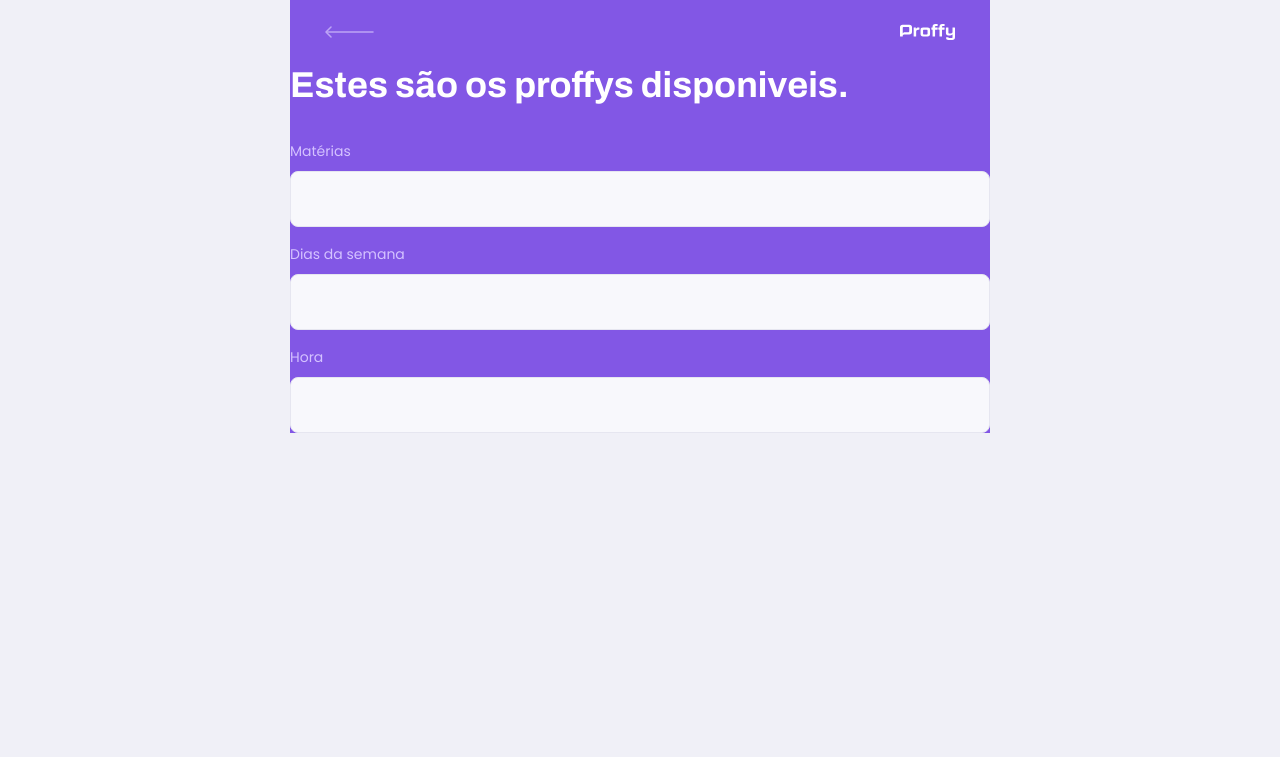
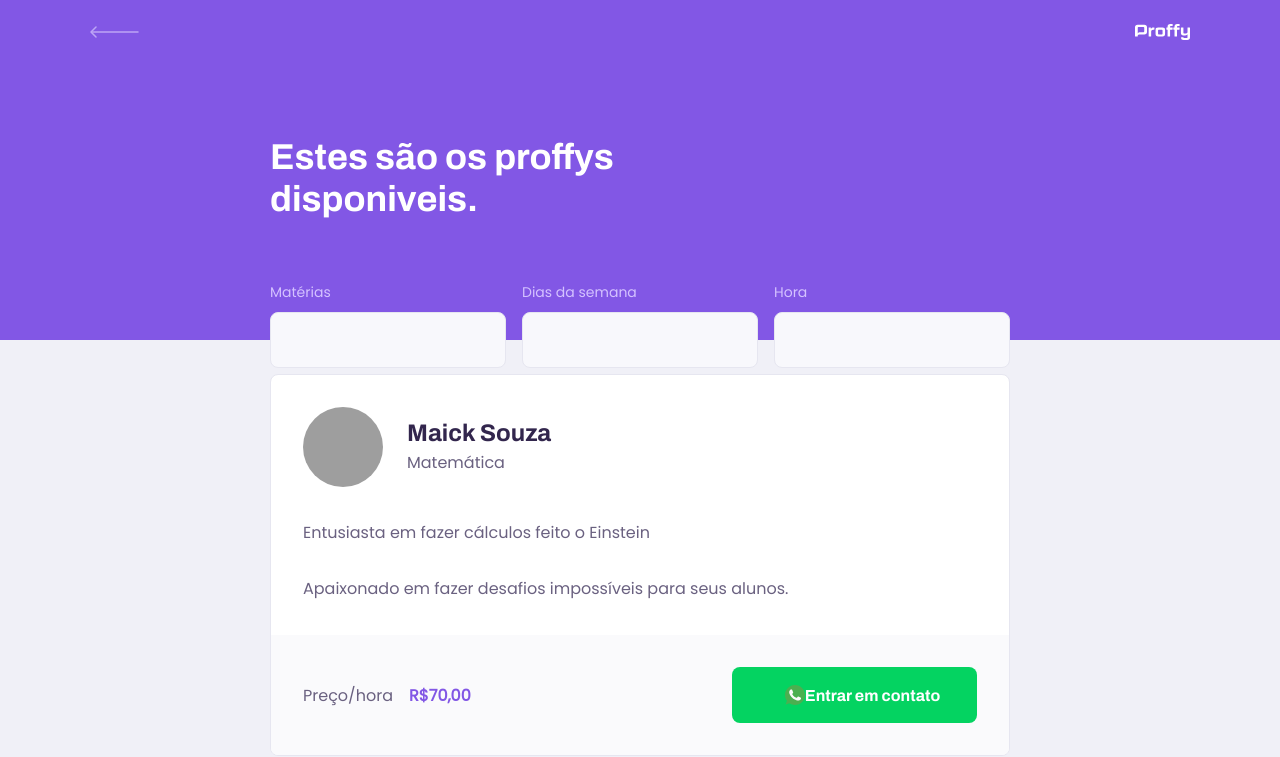
Before and after one commit to NearMaick/NLW-Proffy-web, a React (Create React App) app: page /study in a window 1280 px wide. Shown: the top 757 px of the page. Built offline with nearby package versions, Linux system fonts and the light colour scheme; grey boxes are pictures that could not be loaded.

Commit message:
style(web): study #3

```diff
--- a/src/assets/styles/global.css
+++ b/src/assets/styles/global.css
@@ -1,6 +1,4 @@
 :root {
-  font-size: 60%;
-
   --color-background: #F0F0F7;
   --color-primary-lighter: #9871F5;
   --color-primary-light: #916BEA;
@@ -19,11 +17,14 @@
   --color-button-text: #FFFFFF;
   --color-box-base: #FFFFFF;
   --color-box-footer: #FAFAFC;
+
+  font-size: 60%;
 }
 
 * {
   margin: 0;
   padding: 0;
+  outline: 0;
   box-sizing: border-box;
 }
 
@@ -43,6 +44,7 @@
 
 body, input, button, textarea {
   font: 500 1.6rem Poppins;
+  color: var(--color-text-base);
 }
 
 .container {
--- a/src/components/PageHeader/index.tsx
+++ b/src/components/PageHeader/index.tsx
@@ -1,28 +1,29 @@
 import React from 'react';
-
 import { Link } from 'react-router-dom';
 
-import logoImg  from '../../assets/images/logo.svg';
+import logoImg from '../../assets/images/logo.svg';
 import backIcon from '../../assets/images/icons/back.svg';
+
+import './styles.css';
 
 interface PageHeaderProps {
   title: string;
 }
 
-const PageHeader: React.FC<PageHeaderProps> = (props) => {
-  return(
+const PageHeader: React.FC<PageHeaderProps> = ({ title, children }) => {
+  return (
     <header className="page-header">
       <div className="top-bar-container">
-          <Link to ="/">
-            <img src={backIcon} alt="" />
+        <Link to="/">
+          <img src={backIcon} alt="Voltar" />
         </Link>
-          <img src={logoImg} alt="" />
+        <img src={logoImg} alt="Proffy" />
       </div>
 
       <div className="header-content">
-          <strong>{props.title}</strong>
+        <strong>{title}</strong>
 
-          {props.children}
+        {children}
       </div>
     </header>
   );
--- a/src/components/PageHeader/styles.css
+++ b/src/components/PageHeader/styles.css
@@ -0,0 +1,68 @@
+.page-header {
+  display: flex;
+  flex-direction: column;
+  background: var(--color-primary);
+}
+
+.page-header .top-bar-container {
+  width: 90%;
+  margin: 0 auto;
+  display: flex;
+  justify-content: space-between;
+  align-items: center;
+  color: var(--colo-text-in-primary);
+  padding: 1.6rem 0;
+}
+
+.page-header .top-bar-container a {
+  height: 3.2rem;
+  transition: opacity 0.2s;
+}
+
+.page-header .top-bar-container a:hover {
+  opacity: 0.6;
+}
+
+.page-header .top-bar-container > img {
+  height: 1.6rem;
+}
+
+.page-header .header-content {
+  width: 90%;
+  margin: 0 auto;
+  position: relative;
+  margin: 3.2rem auto;
+}
+
+.page-header .header-content strong {
+  font: 700 3.6rem Archivo;
+  line-height: 4.2rem;
+  color: var(--color-title-in-primary);
+}
+
+
+@media (min-width: 700px) {
+  .page-header {
+    height: 340px;
+  }
+
+  .page-header .top-bar-container {
+    max-width: 1100px;
+  }
+
+  .page-header .header-content {
+    flex: 1;
+    max-width: 740px;
+    margin: 0 auto;
+    padding-bottom: 48px;
+
+    display: flex;
+    flex-direction: column;
+    justify-content: center;
+    align-items: flex-start;
+  }
+
+  .page-header .header-content strong {
+    max-width: 430px;
+  }
+}
--- /dev/null
+++ b/src/components/TeacherItem/index.tsx
@@ -0,0 +1,38 @@
+import React from 'react';
+
+import whatsappIcon from '../../assets/images/icons/whatsapp.svg';
+
+import './styles.css';
+
+const TeacherItem: React.FC = () => {
+  return (
+    <article className="teacher-item">
+          <header>
+            <img src="https://avatars2.githubusercontent.com/u/49838202?s=460&u=87f1bd097ae6a80491278dd8f6130e2dd2808723&v=4" alt="Maick Souza"/>
+            <div>
+              <strong>Maick Souza</strong>
+              <span>Matemática</span>
+            </div>
+          </header>
+
+          <p>
+            Entusiasta em fazer cálculos feito o Einstein
+            <br /><br />
+            Apaixonado em fazer desafios impossíveis para seus alunos.
+          </p>
+
+          <footer>
+            <p>
+              Preço/hora
+              <strong>R$70,00</strong>
+            </p>
+            <button type="button">
+              <img src={whatsappIcon} alt="Whatsapp" />
+              Entrar em contato
+            </button>
+          </footer>
+        </article>
+  );
+}
+
+export default TeacherItem;
--- /dev/null
+++ b/src/components/TeacherItem/styles.css
@@ -0,0 +1,124 @@
+.teacher-item {
+  background: var(--color-box-base);
+  border: 1px solid var(--color-line-in-white);
+  border-radius: 0.8rem;
+  margin-top: 0.2rem;
+  overflow: hidden;
+}
+
+.teacher-item header {
+  padding: 3.2rem 2rem;
+  display: flex;
+  align-items: center;
+}
+
+.teacher-item header img {
+  width: 8rem;
+  height: 8rem;
+  border-radius: 50%;
+}
+
+.teacher-item header div {
+  margin-left: 2.4rem;
+}
+
+.teacher-item header div strong {
+  font: 700 2.4rem Archivo;
+  display: block;
+  color: var(--color-text-title);
+}
+
+.teacher-item header div span {
+  font-size: 1.6rem;
+  display: block;
+  margin-top: 0.4rem;
+}
+
+.teacher-item > p {
+  padding: 0 2rem;
+  font-size: 1.6rem;
+  line-height: 2.8rem;
+}
+
+.teacher-item footer {
+  padding: 3.2rem 2rem;
+  background: var(--color-box-footer);
+  border-top: 1px solid var(--color-title-in-white);
+  margin-top: 3.2rem;
+  display: flex;
+  align-items: center;
+  justify-content: space-between;
+}
+
+.teacher-item footer p strong {
+  color: var(--color-primary);
+  font-size: 1.6rem;
+  display: block;
+}
+
+.teacher-item footer button {
+  width: 20rem;
+  height: 5.6rem;
+  background: var(--color-secundary);
+  color: var(--color-button-text);
+  border: 0;
+  border-radius: 0.8rem;
+  cursor: pointer;
+  font: 700 1.4rem Archivo;
+  display: flex;
+  align-items: center;
+  justify-content: space-evenly;
+  transition: background-color 0.2s;
+}
+
+.teacher-item footer button:hover {
+  background: var(--color-secundary-dark);
+}
+
+@media (min-width: 700px) {
+  #page-teacher-list {
+    max-width: 100%;
+  }
+
+  #search-teachers {
+    display: grid;
+    grid-template-columns: repeat(3, 1fr);
+    column-gap: 16px;
+    position: absolute;
+    bottom: -28px;
+  }
+
+  #search-teachers .input-block + .input-block {
+    margin-top: 0;
+  }
+
+  #page-teacher-list main {
+    padding: 32px 0;
+    max-width: 740px;
+    margin: 0 auto;
+  }
+
+  .teacher-item header,
+  .teacher-item footer {
+    padding: 3.2rem;
+  }
+
+  .teacher-item > p {
+    padding: 0 3.2rem;
+  }
+
+  .teacher-item footer p strong {
+    display: initial;
+    margin-left: 1.6rem;
+  }
+
+  .teacher-item footer button {
+    width: 24.5rem;
+    font-size: 1.6rem;
+    justify-content: center;
+  }
+
+  .teacher-item footer button img {
+    margin-left: 1.6rem;
+  }
+}
--- a/src/pages/Landing/index.tsx
+++ b/src/pages/Landing/index.tsx
@@ -24,14 +24,12 @@
         alt="Plataforma de estudos"
         className="hero-image"
       />
-
         <div className="buttons-container">
-          <Link to="/study" className="study">
+          <Link to="/give-classes" className="give-classes">
             <img src={studyIcon} alt="Dar aulas"/>
             Dar aulas
           </Link>
-
-          <Link to="/give-classes" className="give-classes">
+          <Link to="/study" className="study">
             <img src={giveClassesIcon} alt="Estudar" />
               Estudar
           </Link>
--- a/src/pages/TeacherList/index.tsx
+++ b/src/pages/TeacherList/index.tsx
@@ -3,6 +3,7 @@
 import PageHeader from '../../components/PageHeader';
 
 import './styles.css';
+import TeacherItem from '../../components/TeacherItem';
 
 function TeacherList () {
   return (
@@ -25,6 +26,13 @@
           </div>
         </form>
       </PageHeader>
+
+      <main>
+        <TeacherItem />
+        <TeacherItem />
+        <TeacherItem />
+        <TeacherItem />
+      </main>
     </div>
   )
 }
--- a/src/pages/TeacherList/styles.css
+++ b/src/pages/TeacherList/styles.css
@@ -1,41 +1,6 @@
 #page-teacher-list {
   width: 100vw;
   height: 100vh;
-}
-
-.page-header {
-  display: flex;
-  flex-direction: column;
-  background-color: var(--color-primary);
-}
-
-.page-header .top-bar-container {
-  width: 90%;
-  margin: 0 auto;
-  display: flex;
-  justify-content: space-between;
-  align-items: center;
-  color: var(--color-text-in-primary);
-  padding: 1.6rem 0;
-}
-
-.page-header .top-bar-container a {
-  height: 3.2rem;
-  transition: opacity 0.4s;
-}
-
-.page-header .top-bar-container > img {
-  height: 1.6rem;
-}
-
-.page-header .top-bar-container a:hover {
-  opacity: 0.6;
-}
-
-.page-header .header-content strong {
-  font: 700 3.6rem Archivo;
-  line-height: 4.2rem;
-  color: var(--color-title-in-primary);
 }
 
 #search-teachers {
@@ -65,7 +30,6 @@
   border-radius: 0.8rem;
   background: var(--color-input-background);
   border: 1px solid var(--color-line-in-white);
-  outline: 0;
   padding: 0 1.6rem;
   font: 1.6rem Archivo;
 }
@@ -80,3 +44,8 @@
   right: 1.6rem;
   bottom: 0;
 }
+
+#page-teacher-list main {
+  margin: 3.2rem auto;
+  width: 90%;
+}
```
Lines whose indentation alone changed are shown as unchanged.
